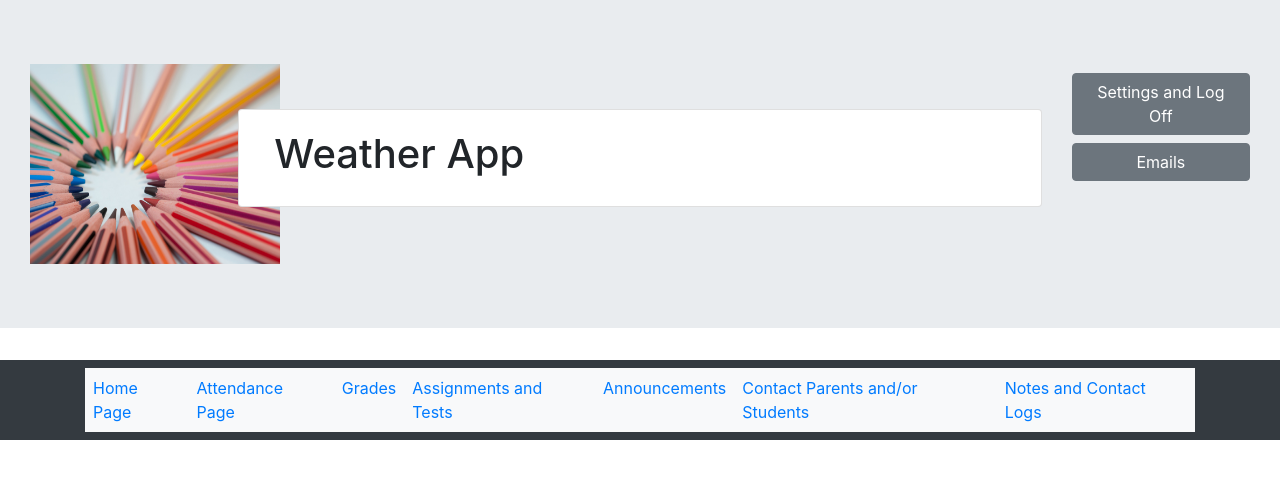
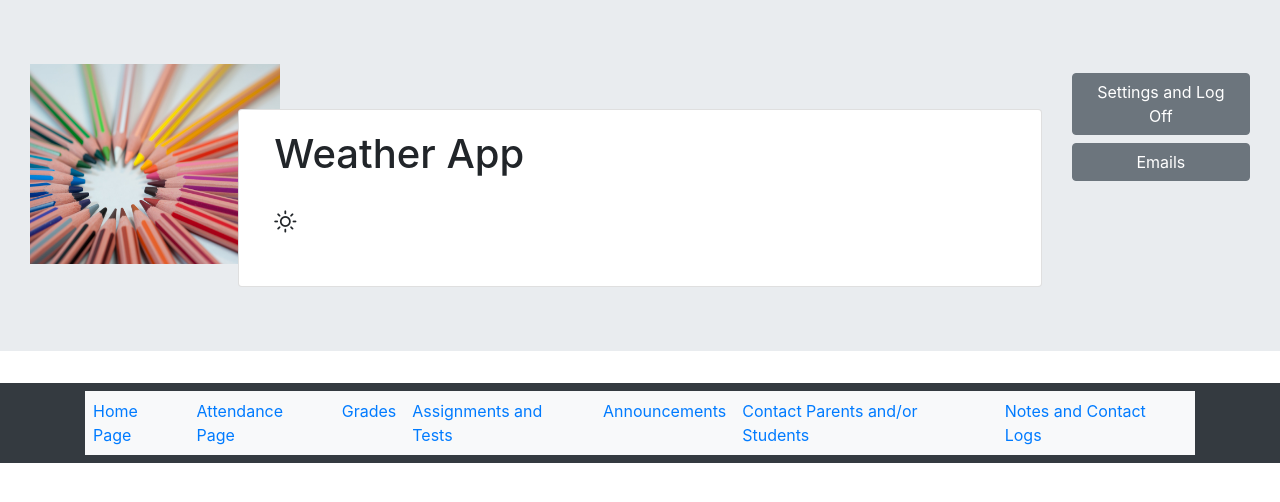
Before and after one commit to evangelinedrink/Portfolio_Project_React, a React (Create React App) app: page / in a window 1280 px wide. Shown: the top 502 px of the page. Built offline with nearby package versions, Linux system fonts and the light colour scheme.

Commit message:
Installing Weather Icons

```diff
--- a/src/components/weatherAppComponent.js
+++ b/src/components/weatherAppComponent.js
@@ -1,6 +1,6 @@
 import React, {Component} from "react"; //Importing React
 import {Jumbotron, Navbar, NavbarBrand, NavBarToggler, Collapse, NavLink, Nav, NavItem, Button, Container, Card, CardText, CardBody} from "reactstrap";
-
+import "weather-icons/css/weather-icons.css"; //Importing the Weather Icons
 
 const Weather= () => {
     //We will return JSX
@@ -9,7 +9,10 @@
        <div className="container">
            <div className= "cards">
                 <h1>Weather App</h1>
-
+                <h5 className= "py-4"> {/*p stands for padding, y stands for top and bottom. 4 is the size. https://mdbootstrap.com/docs/react/utilities/spacing/ */}
+                    {/*Using the Weather Icons. From this website: https://github.com/erikflowers/weather-icons */}
+                    <i className="wi wi-day-sunny"></i>
+                </h5>
            </div>
        </div>
 
```
